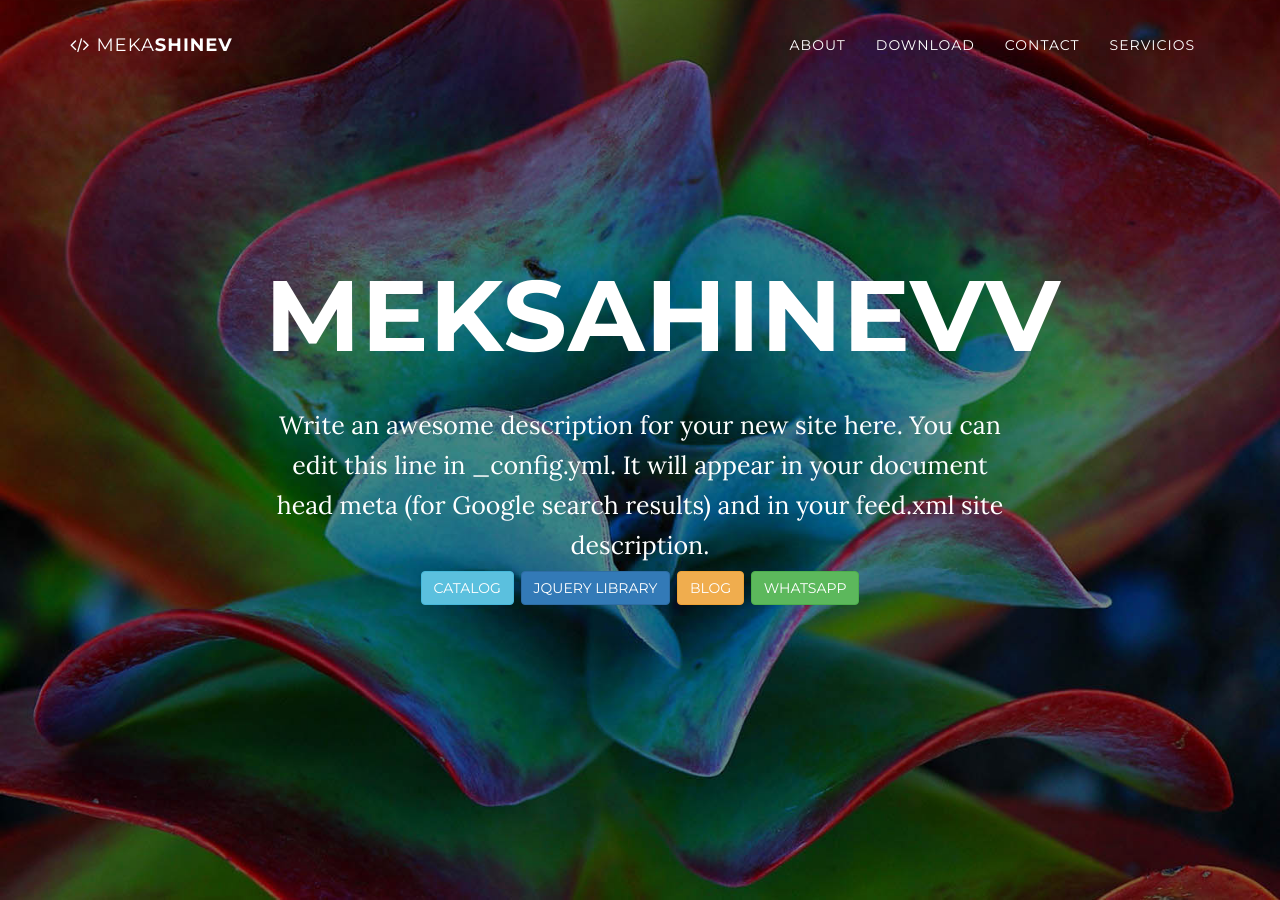
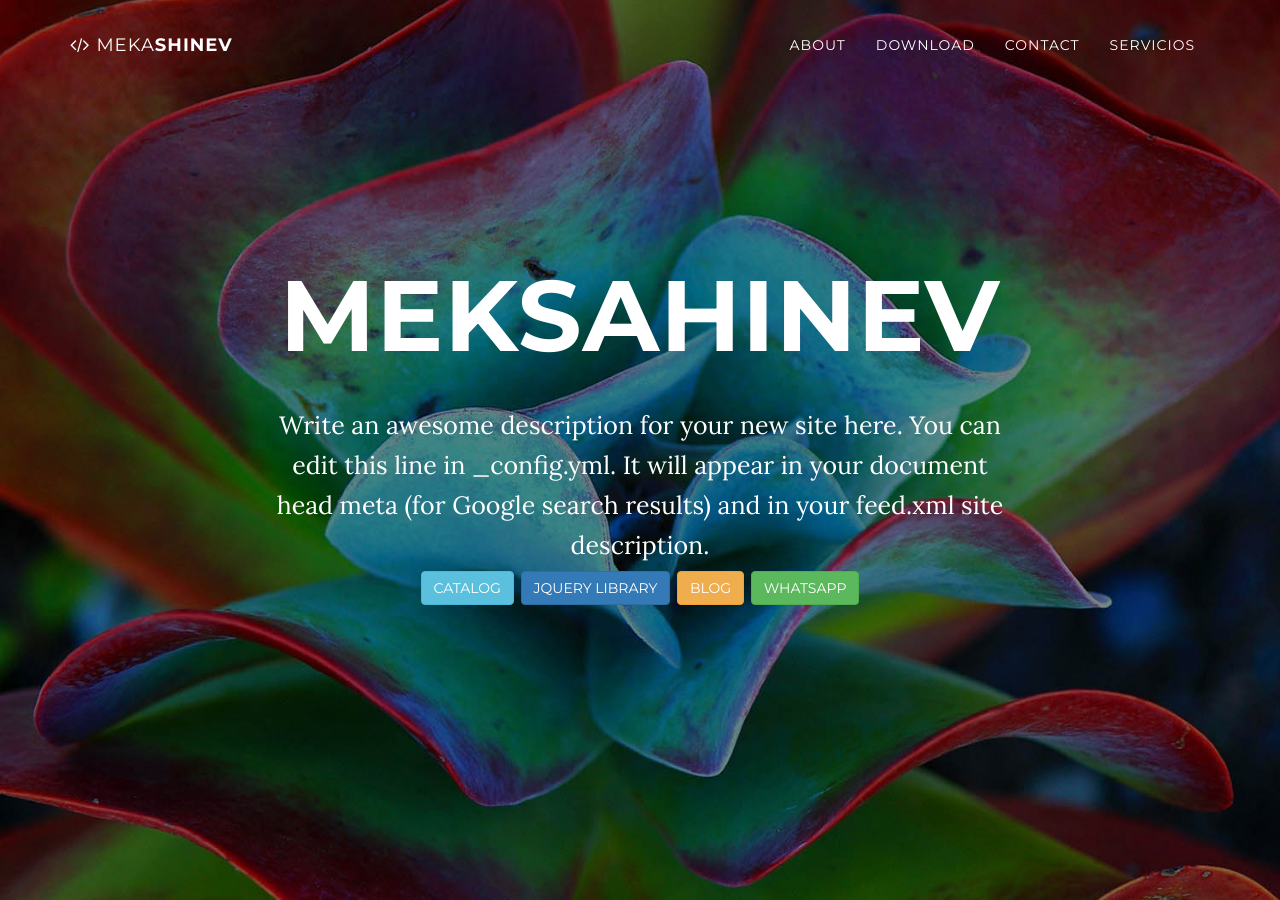
Before and after one commit to mekashinev/mekashinev.github.io, a Jekyll site: the page built from index.html, in a window 1280 px wide and 900 px high. Built offline with Jekyll 4.4.1, drawn with Linux system fonts in a browser that asks for light colours.

Commit message:
Update _config.yml

```diff
--- a/_config.yml
+++ b/_config.yml
@@ -1,5 +1,5 @@
 # Site settings
-title: Meksahinevv
+title: Meksahinev
 email: mekashinevz@gmail.com
 url: https://mekashinev.github.io
 description: "Write an awesome description for your new site here. You can edit this line in _config.yml. It will appear in your document head meta (for Google search results) and in your feed.xml site description."
```
